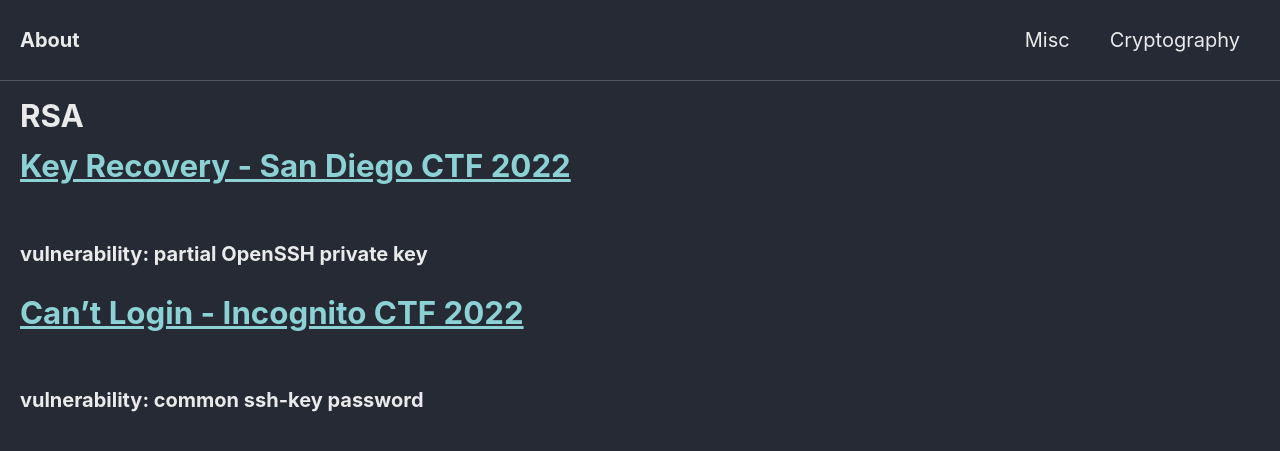
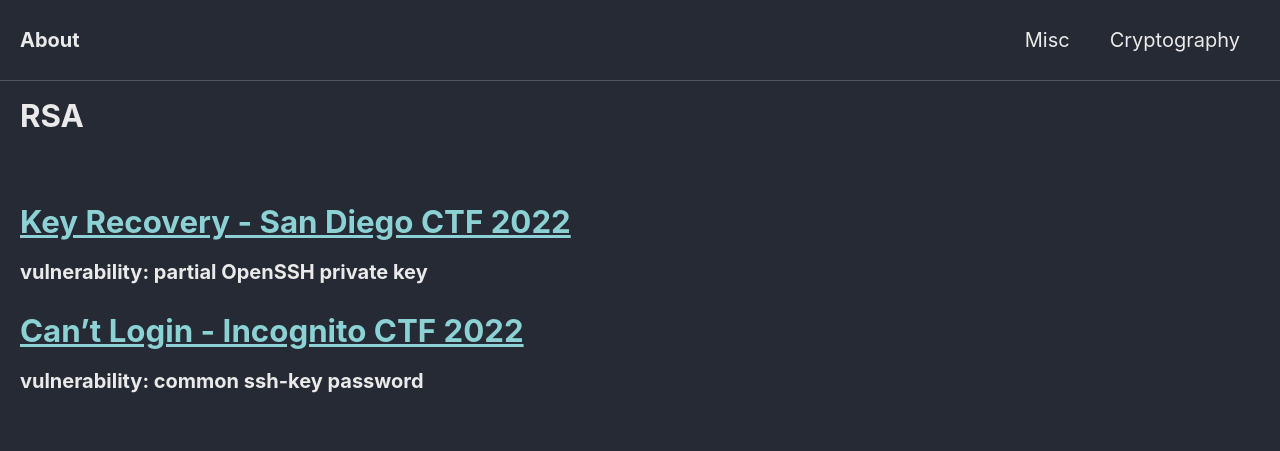
Before and after one commit to Connor-McCartney/Connor-McCartney.github.io, a Jekyll site: the page built from _pages/cryptography/rsa/rsa.md, in a window 1280 px wide. Shown: the top 451 px of the page. Built offline with Jekyll 4.4.1, drawn with Linux system fonts in a browser that asks for light colours; cached includes are drawn as plain includes.

Commit message:
Update rsa.md

```diff
--- a/_pages/cryptography/rsa/rsa.md
+++ b/_pages/cryptography/rsa/rsa.md
@@ -3,10 +3,11 @@ permalink: /cryptography/rsa
 title: RSA
 ---
 
+<br>
 
-# [Key Recovery - San Diego CTF 2022](/cryptography/rsa/key-recovery-SDCTF-2022) <br>
+# [Key Recovery - San Diego CTF 2022](/cryptography/rsa/key-recovery-SDCTF-2022)
 __vulnerability: partial OpenSSH private key__
 
 
-# [Can't Login - Incognito CTF 2022](/cryptography/rsa/can't-login-ICTF-2022) <br>
+# [Can't Login - Incognito CTF 2022](/cryptography/rsa/can't-login-ICTF-2022)
 __vulnerability: common ssh-key password__
```
